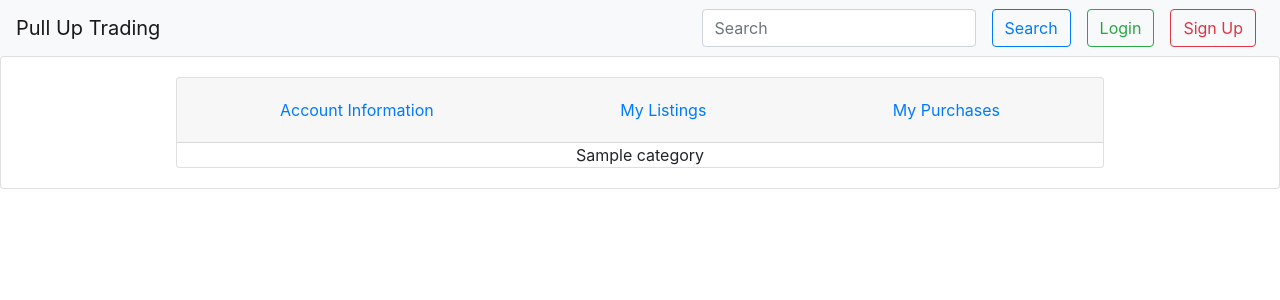
After one commit to bchowdhury00/wakeupslow, a Flask app: template app/templates/profileListings.html in a window 1280 px wide. The commit adds this page. Shown: the top 300 px of the page. Run offline with Flask 2, Linux system fonts and the light colour scheme; the template is opened without the code that fills it: most values are stand-ins (such as "Sample title", 1, 10 or a date in 2020); some libraries are stand-ins or nearby versions.

Commit message:
add profile tabs

```diff
--- /dev/null
+++ b/app/templates/profileListings.html
@@ -0,0 +1,23 @@
+{% extends "base.html" %}
+
+{% block body %}
+    <div class="card-header">
+        <ul class="nav nav-pills card-header-pills">
+            <li class="mx-auto nav-item">
+                <a class="nav-link" href="/profile">Account Information</a>
+            </li>
+            <li class="mx-auto nav-item">
+                <a class="nav-link" href="/profile/myListings">My Listings</a>
+            </li>
+            <li class="mx-auto nav-item">
+                <a class="nav-link" href="/profile/myPurchases">My Purchases</a>
+            </li>
+        </ul>
+    </div>
+
+    {{ category }}
+
+
+
+
+{% endblock %}
```
Also changed, not shown: app/__init__.py (+9 -2 lines), app/templates/profileInfo.html (renamed from app/templates/profile.html, +15 -2 lines), app/data/database.db, app/static/js/profileInfo.js (renamed from app/static/js/profile.js).
